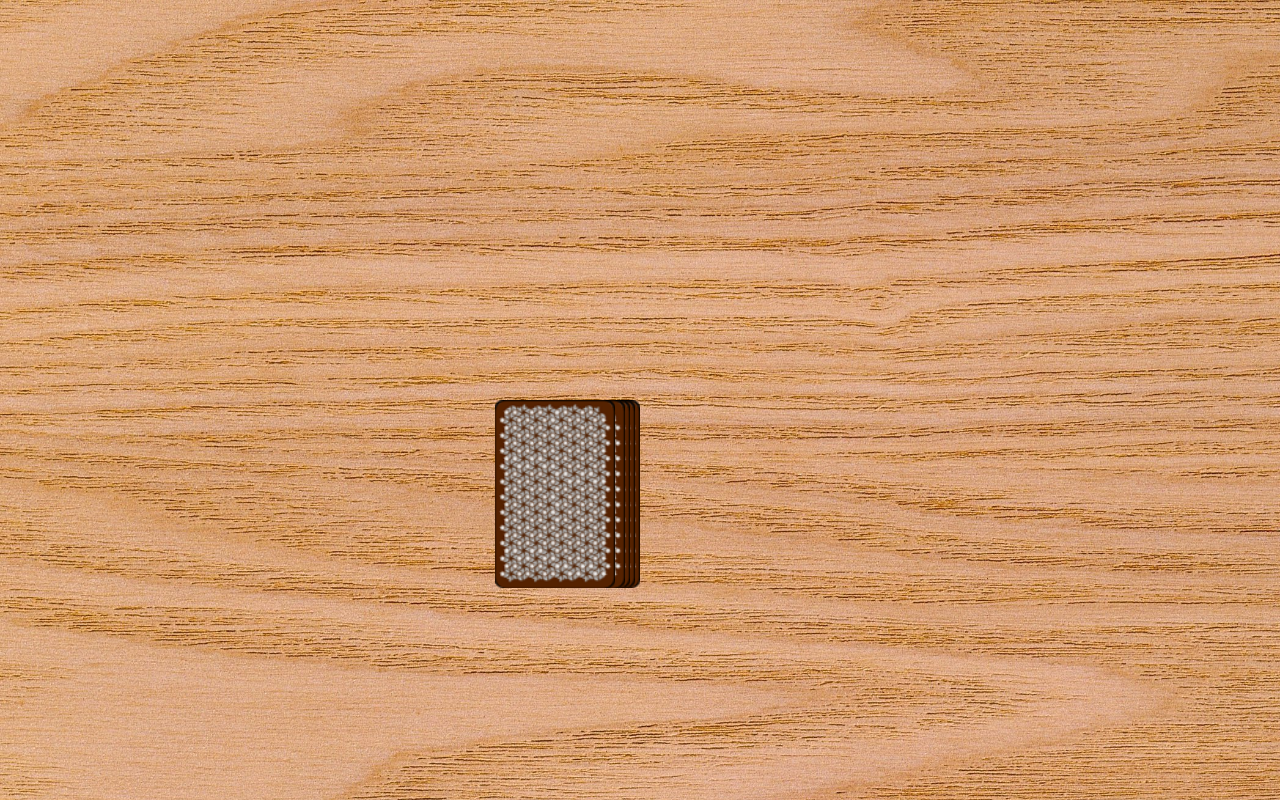
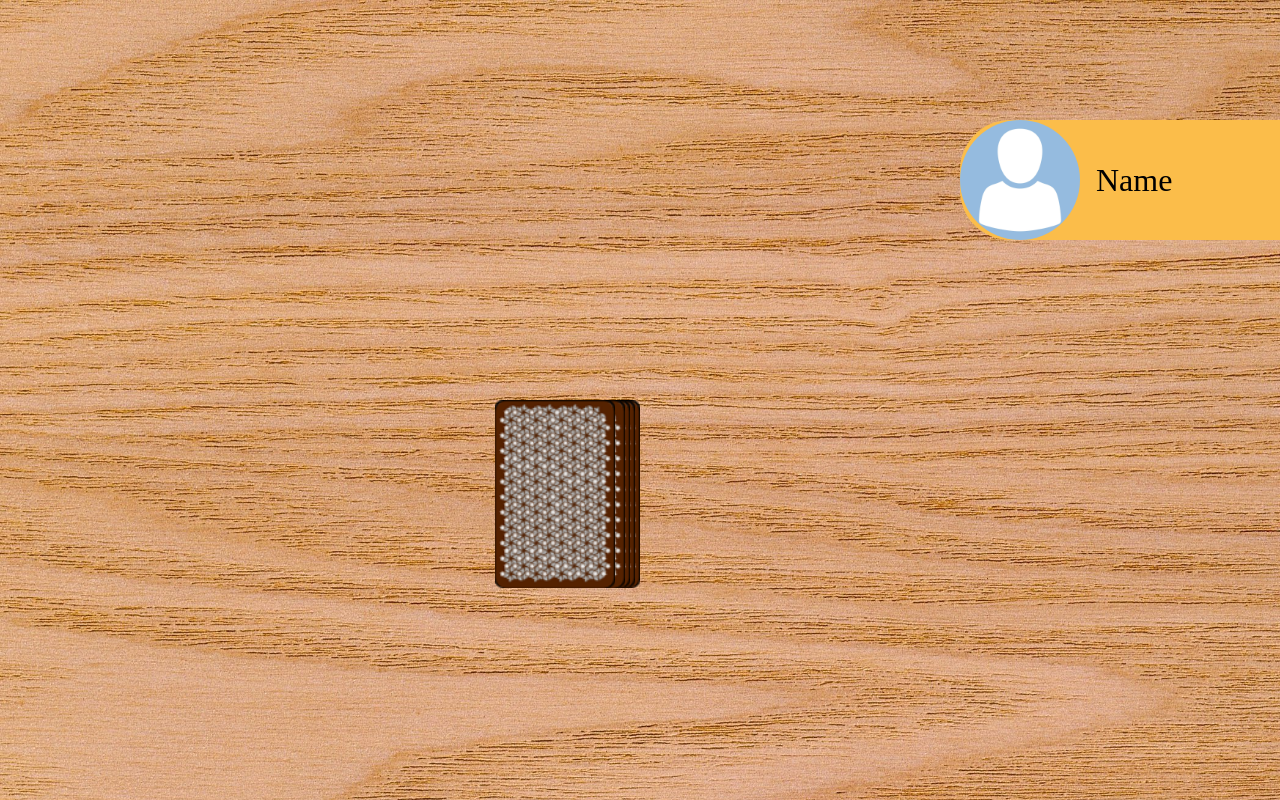
Before and after one commit to FelixWagner25/ring_of_fire, an Angular app: page /game in a window 1280 px wide. Built offline with nearby package versions, Linux system fonts and the light colour scheme.

Commit message:
insert first player to game

```diff
--- a/src/app/game/game.html
+++ b/src/app/game/game.html
@@ -1,3 +1,5 @@
+<app-player class="player-position" style="top: 120px"></app-player>
+
 <section class="field">
   <div class="card-stack">
     <!-- Card stack -->
--- a/src/app/game/game.scss
+++ b/src/app/game/game.scss
@@ -52,3 +52,8 @@
     transform: scale(1.1) translateX(180px) translateY(-180px) rotate(-10deg);
 
 }
+
+.player-position{
+    position: absolute;
+    right: 0;
+}
--- a/src/app/game/game.ts
+++ b/src/app/game/game.ts
@@ -2,11 +2,12 @@ import { Component } from '@angular/core';
 import { CommonModule } from '@angular/common';
 import { GameModel } from '../../models/game-model';
 import { ChangeDetectorRef } from '@angular/core';
+import { Player } from '../player/player';
 
 
 @Component({
   selector: 'app-game',
-  imports: [CommonModule],
+  imports: [CommonModule, Player],
   templateUrl: './game.html',
   styleUrl: './game.scss',
 })
--- /dev/null
+++ b/src/app/player/player.html
@@ -0,0 +1,4 @@
+<section class="player">
+  <img src="assets/img/profile-avatar.png" alt="Profile picture" />
+  <span>Name</span>
+</section>
--- /dev/null
+++ b/src/app/player/player.scss
@@ -0,0 +1,20 @@
+.player{
+    display: flex;
+    align-items: center;
+    background-color: rgb(251, 189, 74);
+    width: 320px;
+    border-top-left-radius: 50px;
+    border-bottom-left-radius: 50px;
+
+    > span{
+        font-size: 32px;
+        margin-left: 16px;
+    }
+
+    > img{
+        width: 120px;
+        height: 120px;
+        object-fit: cover;
+        border-radius: 50%;
+    }
+}
```
Also changed, not shown: src/app/player/player.ts (added, +11 -0 lines), src/assets/img/profile-avatar.png (added), 1 other file (tests, documents, lock files or other folders).
